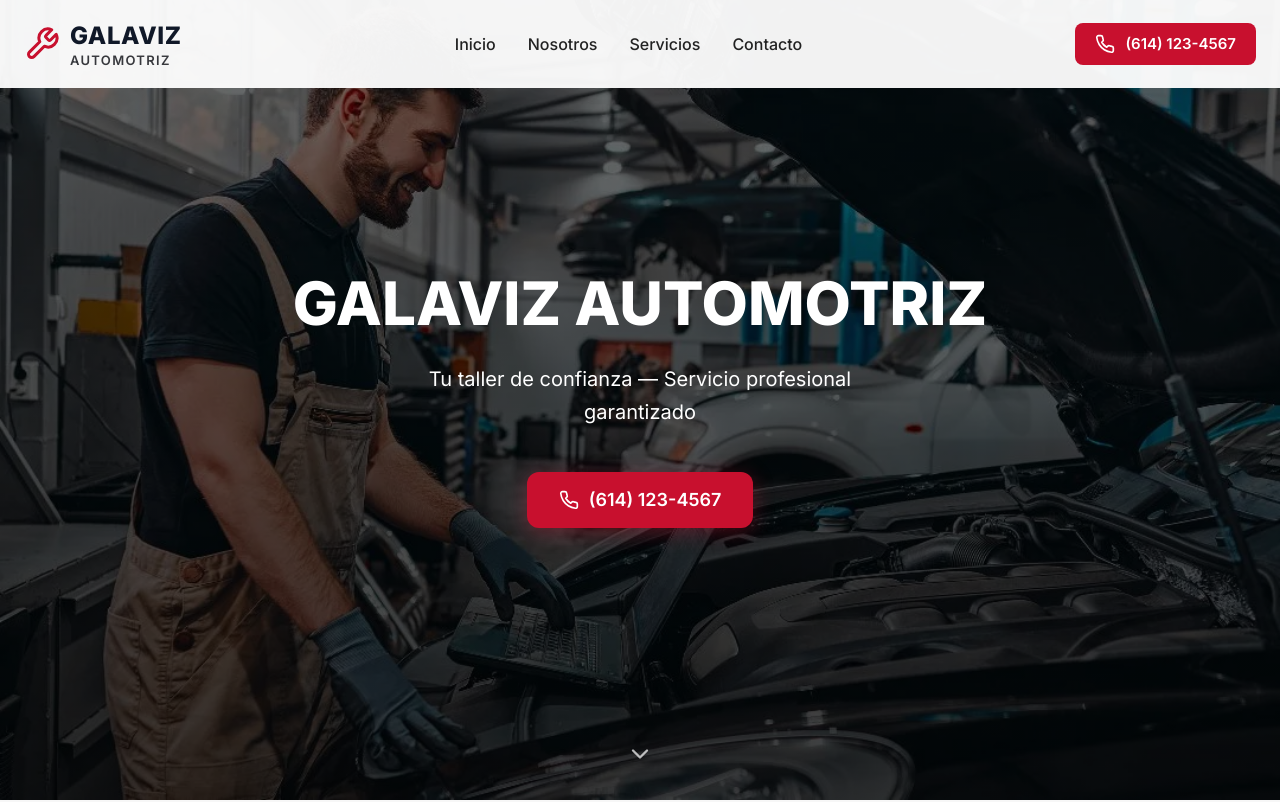
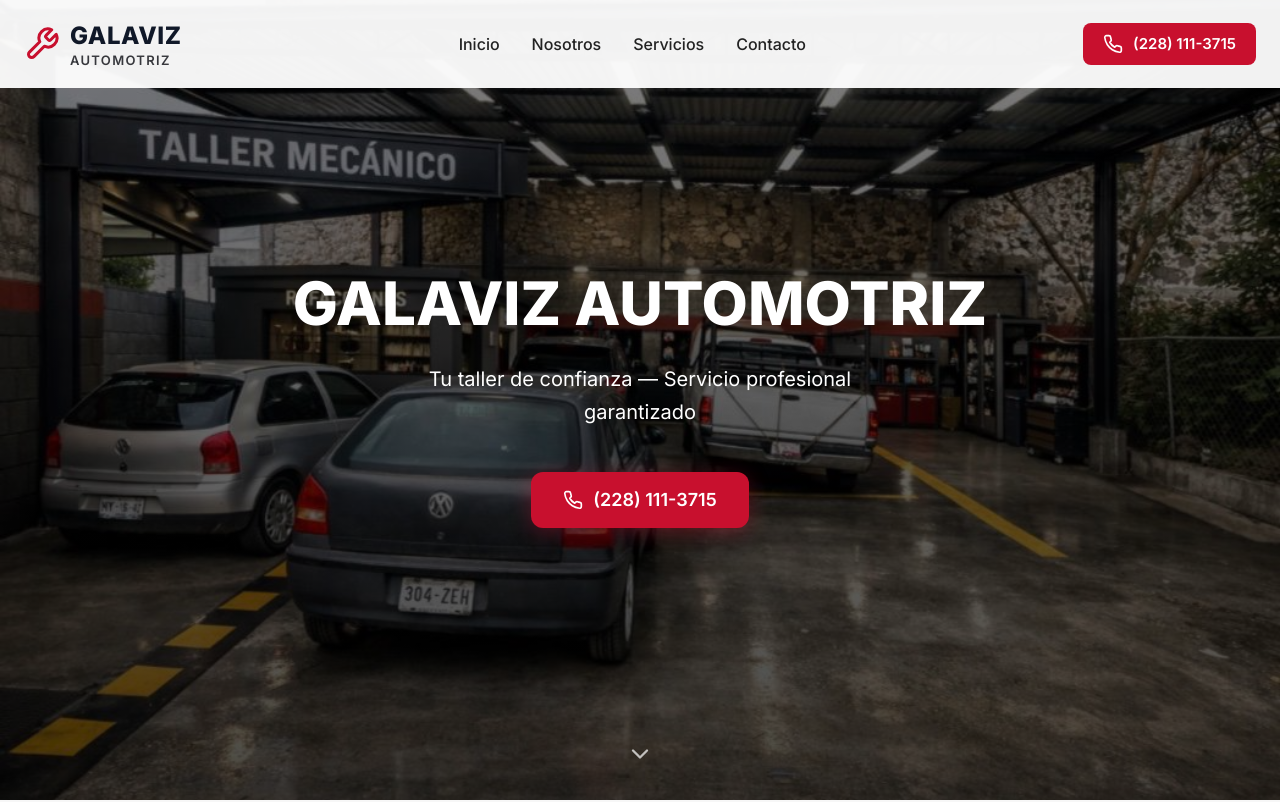
Before and after one commit to hdz-kevin/galaviz-automotriz, a Vue app: page / in a window 1280 px wide. Shown: the top 802 px of the page. Built offline with nearby package versions, Linux system fonts and the light colour scheme.

Commit message:
update images and page info

```diff
--- a/src/components/AboutSection.vue
+++ b/src/components/AboutSection.vue
@@ -1,6 +1,6 @@
 <script setup>
 import { ref, onMounted } from 'vue'
-import aboutImg from '@/assets/images/about.webp'
+import aboutImg from '@/assets/images/about.jpeg'
 
 const sectionRef = ref(null)
 const isVisible = ref(false)
--- a/src/components/ContactSection.vue
+++ b/src/components/ContactSection.vue
@@ -1,5 +1,6 @@
 <script setup>
 import { ref, onMounted } from 'vue'
+import { phone } from '../info';
 
 const sectionRef = ref(null)
 const isVisible = ref(false)
@@ -46,8 +47,7 @@
             <div>
               <h3 class="font-semibold text-lg m-0 mb-1">Ubicación</h3>
               <p class="m-0 leading-loose">
-                Av. Tecnológico #4500, Col. Las Granjas<br />
-                Chihuahua, Chih. CP 31160
+                B. Juárez Ote. 1, Barrio del Fresnillo, 73887 Teziutlán, Pue.
               </p>
             </div>
           </div>
@@ -63,9 +63,12 @@
             <div>
               <h3 class="font-semibold text-lg m-0 mb-1">Horario</h3>
               <div class="leading-loose">
-                <p class="m-0 font-normal">Lunes a Viernes: <span class="font-normal pl-1">8:00 AM - 8:00 PM</span></p>
-                <p class="m-0 font-normal">Sábado: <span class="font-normal pl-1">9:00 AM - 2:00 PM</span></p>
-                <p class="m-0 font-normal">Domingo: <span class="text-accent font-normal pl-1">Cerrado</span></p>
+                <p class="m-0 font-normal">
+                  Lunes a Sábado: <span class="font-normal pl-1">9:00 AM - 7:00 PM</span>
+                </p>
+                <p class="m-0 font-normal">
+                  Domingo: <span class="text-accent font-normal pl-1">Cerrado</span>
+                </p>
               </div>
             </div>
           </div>
@@ -79,8 +82,8 @@
             </div>
             <div class="leading-loose">
               <h3 class="font-semibold text-lg m-0 mb-1">Teléfono</h3>
-              <a href="tel:+526141234567" class="font-medium underline text-sm">
-                (614) 123-4567
+              <a :href="`tel:${phone.number}`" class="font-medium underline text-sm">
+                {{ phone.display }}
               </a>
             </div>
           </div>
--- a/src/components/HeroSection.vue
+++ b/src/components/HeroSection.vue
@@ -1,5 +1,6 @@
 <script setup>
-import heroBg from '@/assets/images/hero.webp'
+import heroBg from '@/assets/images/hero.jpeg'
+import { phone } from '../info';
 </script>
 
 <template>
@@ -11,7 +12,7 @@
     ></div>
 
     <!-- Overlay -->
-    <div class="absolute inset-0 bg-linear-to-b from-black/55 via-black/65 to-black/75 z-[1]"></div>
+    <div class="absolute inset-0 bg-linear-to-b from-black/50 via-black/60 to-black/70 z-1"></div>
 
     <!-- Content -->
     <div class="relative z-2 text-center px-6" style="animation: fadeInUp 0.8s ease-out both;">
@@ -27,7 +28,7 @@
 
       <!-- CTA -->
       <a
-        href="tel:+526141234567"
+        :href="`tel:${phone.number}`"
         class="inline-flex items-center gap-2.5 bg-accent text-white
                px-8 py-3.5 rounded-xl text-lg font-semibold no-underline
                shadow-[0_4px_20px_rgba(200,16,46,0.35)]
@@ -37,7 +38,7 @@
         <svg class="w-5 h-5" viewBox="0 0 24 24" fill="none" stroke="currentColor" stroke-width="2" stroke-linecap="round" stroke-linejoin="round">
           <path d="M22 16.92v3a2 2 0 0 1-2.18 2 19.79 19.79 0 0 1-8.63-3.07 19.5 19.5 0 0 1-6-6 19.79 19.79 0 0 1-3.07-8.67A2 2 0 0 1 4.11 2h3a2 2 0 0 1 2 1.72c.127.96.362 1.903.7 2.81a2 2 0 0 1-.45 2.11L8.09 9.91a16 16 0 0 0 6 6l1.27-1.27a2 2 0 0 1 2.11-.45c.907.338 1.85.573 2.81.7A2 2 0 0 1 22 16.92z"/>
         </svg>
-        <span>(614) 123-4567</span>
+        <span>{{ phone.display }}</span>
       </a>
     </div>
 
--- a/src/components/NavBar.vue
+++ b/src/components/NavBar.vue
@@ -1,5 +1,6 @@
 <script setup>
 import { ref, onMounted, onUnmounted } from 'vue'
+import { phone } from "../info";
 
 const isScrolled = ref(false)
 const isMobileMenuOpen = ref(false)
@@ -73,7 +74,7 @@
 
       <!-- CTA Button -->
       <a
-        href="tel:+526141234567"
+        :href="`tel:${phone.number}`"
         class="hidden md:inline-flex items-center gap-2.5 bg-accent text-white
                px-5 py-2.5 rounded-lg text-sm font-semibold no-underline
                hover:bg-accent-hover transition-all duration-200"
@@ -81,7 +82,7 @@
         <svg class="w-5 h-5" viewBox="0 0 24 24" fill="none" stroke="currentColor" stroke-width="2" stroke-linecap="round" stroke-linejoin="round">
           <path d="M22 16.92v3a2 2 0 0 1-2.18 2 19.79 19.79 0 0 1-8.63-3.07 19.5 19.5 0 0 1-6-6 19.79 19.79 0 0 1-3.07-8.67A2 2 0 0 1 4.11 2h3a2 2 0 0 1 2 1.72c.127.96.362 1.903.7 2.81a2 2 0 0 1-.45 2.11L8.09 9.91a16 16 0 0 0 6 6l1.27-1.27a2 2 0 0 1 2.11-.45c.907.338 1.85.573 2.81.7A2 2 0 0 1 22 16.92z"/>
         </svg>
-        <span class="text-[15px]">(614) 123-4567</span>
+        <span class="text-[15px]">{{ phone.display }}</span>
       </a>
 
       <!-- Mobile Hamburger -->
--- /dev/null
+++ b/src/info.js
@@ -0,0 +1,7 @@
+
+export const company = "Galaviz Automotriz";
+export const address = "B. Juárez Ote. 1, Barrio del Fresnillo, 73887 Teziutlán, Pue.";
+export const phone = {
+    number: "+522281113715",
+    display: "(228) 111-3715"
+};
```
Also changed, not shown: src/assets/images/about.jpeg (added), src/assets/images/hero.jpeg (added).
